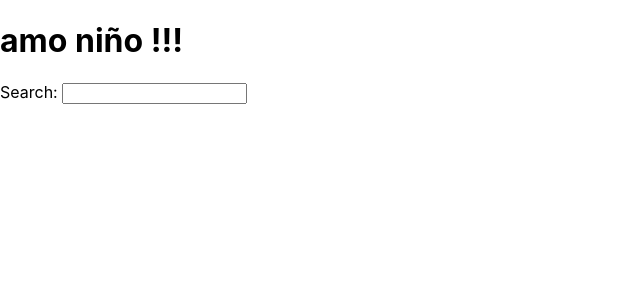
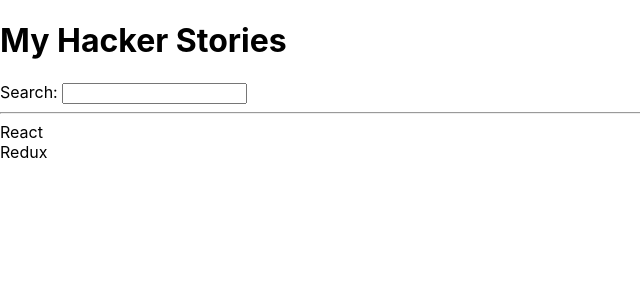
Before and after one commit to dominguezcelada/hacker-stories, a React (Create React App) app: page / in a window 1280 px wide. Shown: the top 300 px of the page, without its empty margins (0-640 px from the left). Built offline with nearby package versions, Linux system fonts and the light colour scheme.

Commit message:
feat(lists-in-react): print lists in react

```diff
--- a/src/App.js
+++ b/src/App.js
@@ -2,20 +2,37 @@
 
 import './App.css';
 
-const messages = [
-  'amo',
-  'niño',
-  '!!!'
-]
+const list = [
+  {
+    title: 'React',
+    url: 'https://reactjs.org/',
+    author: 'Jordan Walke',
+    num_comments: 3,
+    points: 4,
+    objectID: 0,
+  },
+  {
+    title: 'Redux',
+    url: 'https://redux.js.org/',
+    author: 'Dan Abramov, Andrew Clark',
+    num_comments: 2,
+    points: 5,
+    objectID: 1,
+  },
+];
 
 function App() {
   return (
     <div>
-      <h1>
-        {messages.join(' ')}
-      </h1>
+      <h1>My Hacker Stories</h1>
       <label htmlFor="search">Search: </label>
       <input id="search" type="text" />
+      <hr />
+      { list.map(item => {
+        return <div>
+          {item.title}
+        </div>
+      })}
     </div>
   );
 }
```
